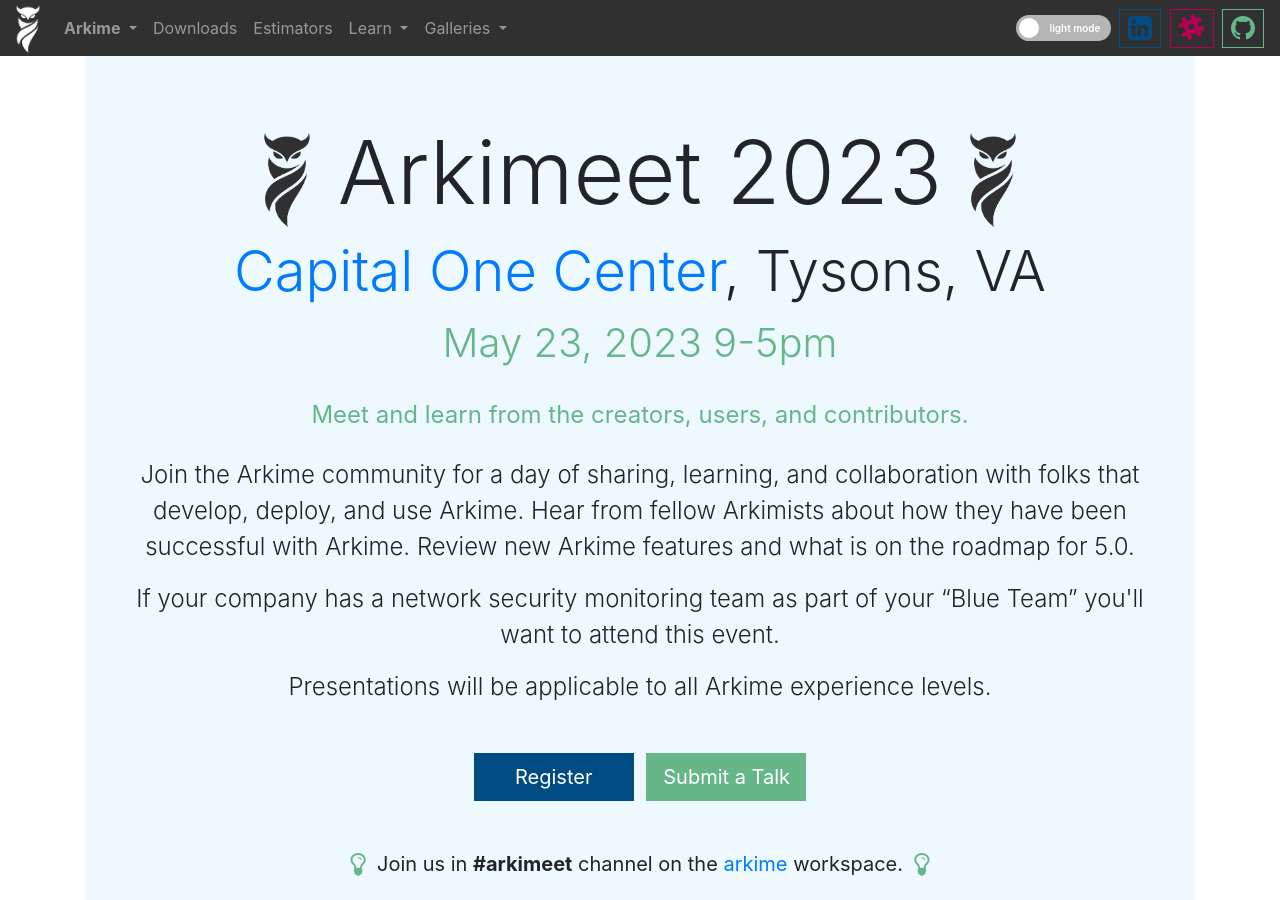
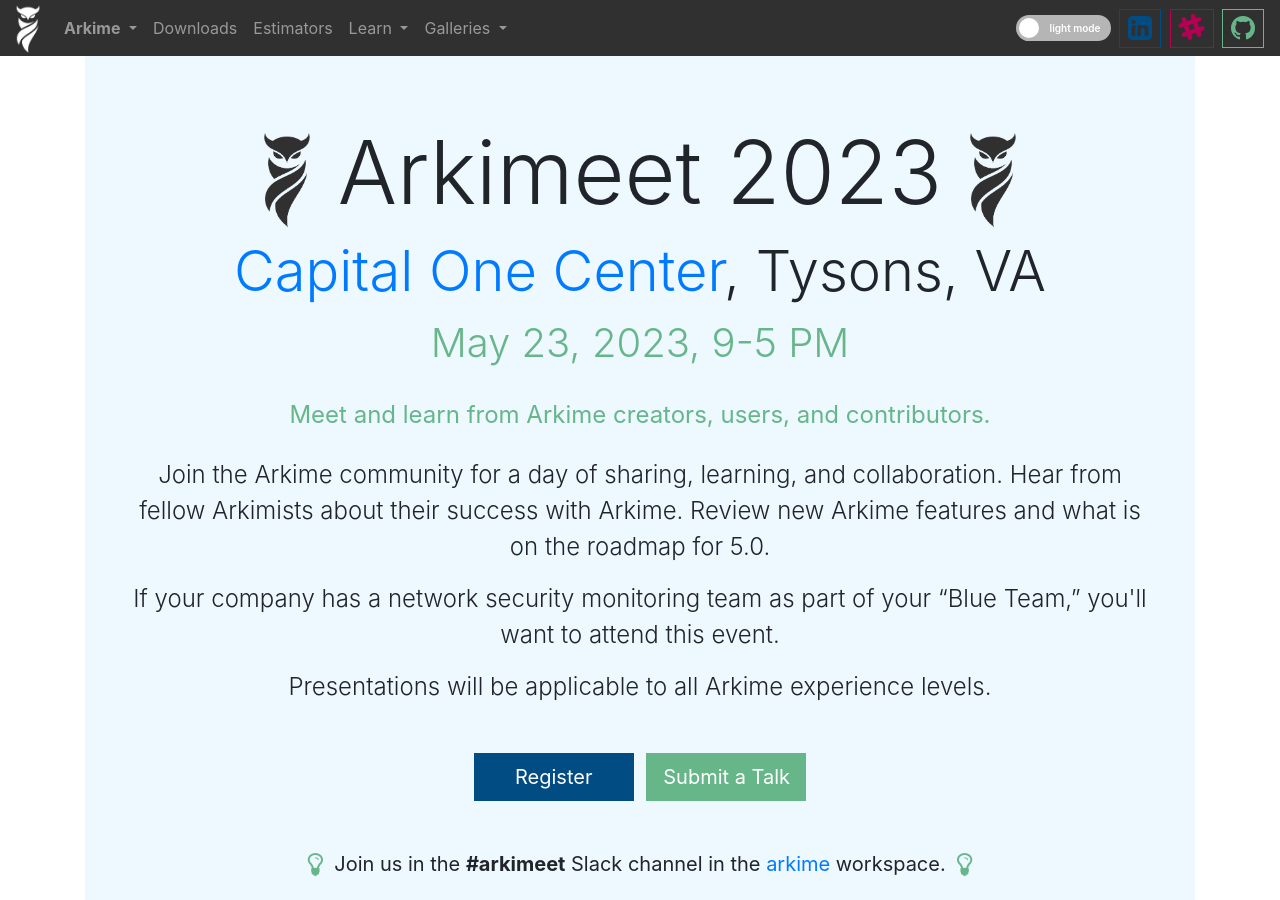
Before and after one commit to arkime/arkimeweb, a Jekyll site: the page built from arkimeet.html, in a window 1280 px wide and 900 px high. Built offline with Jekyll 4.4.1, drawn with Linux system fonts in a browser that asks for light colours; some of the changed text lies outside the part shown.

Commit message:
Edits to arkimeet.html

```diff
--- a/arkimeet.html
+++ b/arkimeet.html
@@ -69,21 +69,20 @@
                 <a class="no-decoration" href="https://www.capitalonecenter.com/">Capital One Center</a>, Tysons, VA
               </h1>
               <p class="lead lead-xl primary-theme-text">
-                May 23, 2023 9-5pm
+                May 23, 2023, 9-5 PM
               </p>
               <p class="lead lead-lg text-center mt-4 primary-theme-text">
                 <strong>
-                  Meet and learn from the creators, users, and contributors.
+                  Meet and learn from Arkime creators, users, and contributors.
                 </strong>
               </p>
               <p class="lead lead-lg text-center mt-4">
-                Join the Arkime community for a day of sharing, learning, and collaboration
-                with folks that develop, deploy, and use Arkime.
-                Hear from fellow Arkimists about how they have been successful with Arkime.
+                Join the Arkime community for a day of sharing, learning, and collaboration.
+                Hear from fellow Arkimists about their success with Arkime.
                 Review new Arkime features and what is on the roadmap for 5.0.
               </p>
               <p class="lead lead-lg text-center">
-                If your company has a network security monitoring team as part of your “Blue Team” you'll want to attend this event.
+                If your company has a network security monitoring team as part of your “Blue Team,” you'll want to attend this event.
               </p>
               <p class="lead lead-lg text-center">
                 Presentations will be applicable to all Arkime experience levels.
@@ -101,9 +100,9 @@
               <p class="lead mt-5" style="font-weight:400">
                 <span class="fa fa-lightbulb-o fa-lg primary-theme-text">
                 </span>&nbsp;
-                Join us in
+                Join us in the
                 <strong>#arkimeet</strong>
-                channel on the
+                Slack channel in the
                 <a class="no-decoration"
                   href="https://slackinvite.arkime.com/">
                   arkime
```
Also changed, not shown: other parts of arkimeet.html (+3 -3 lines).
